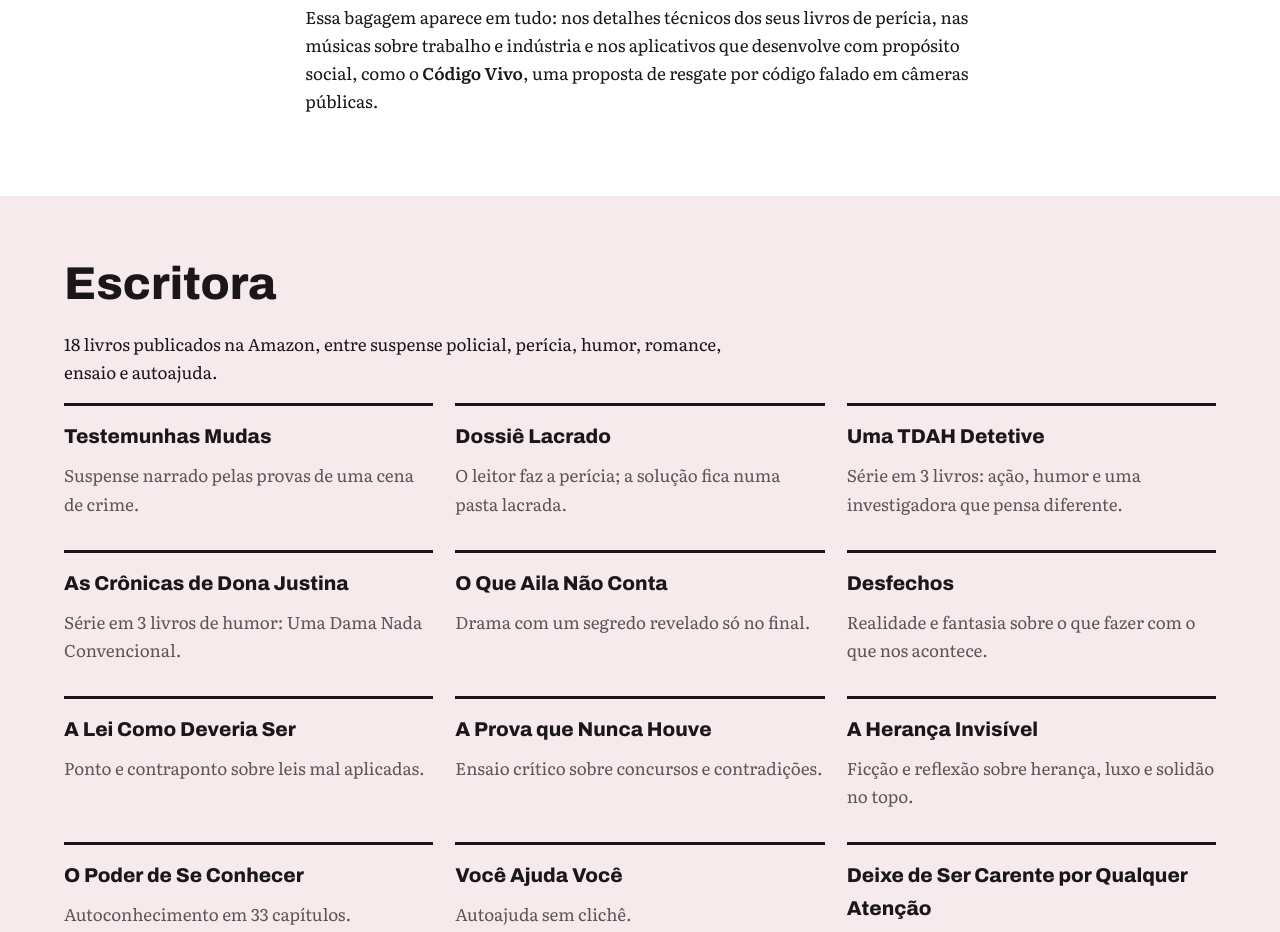
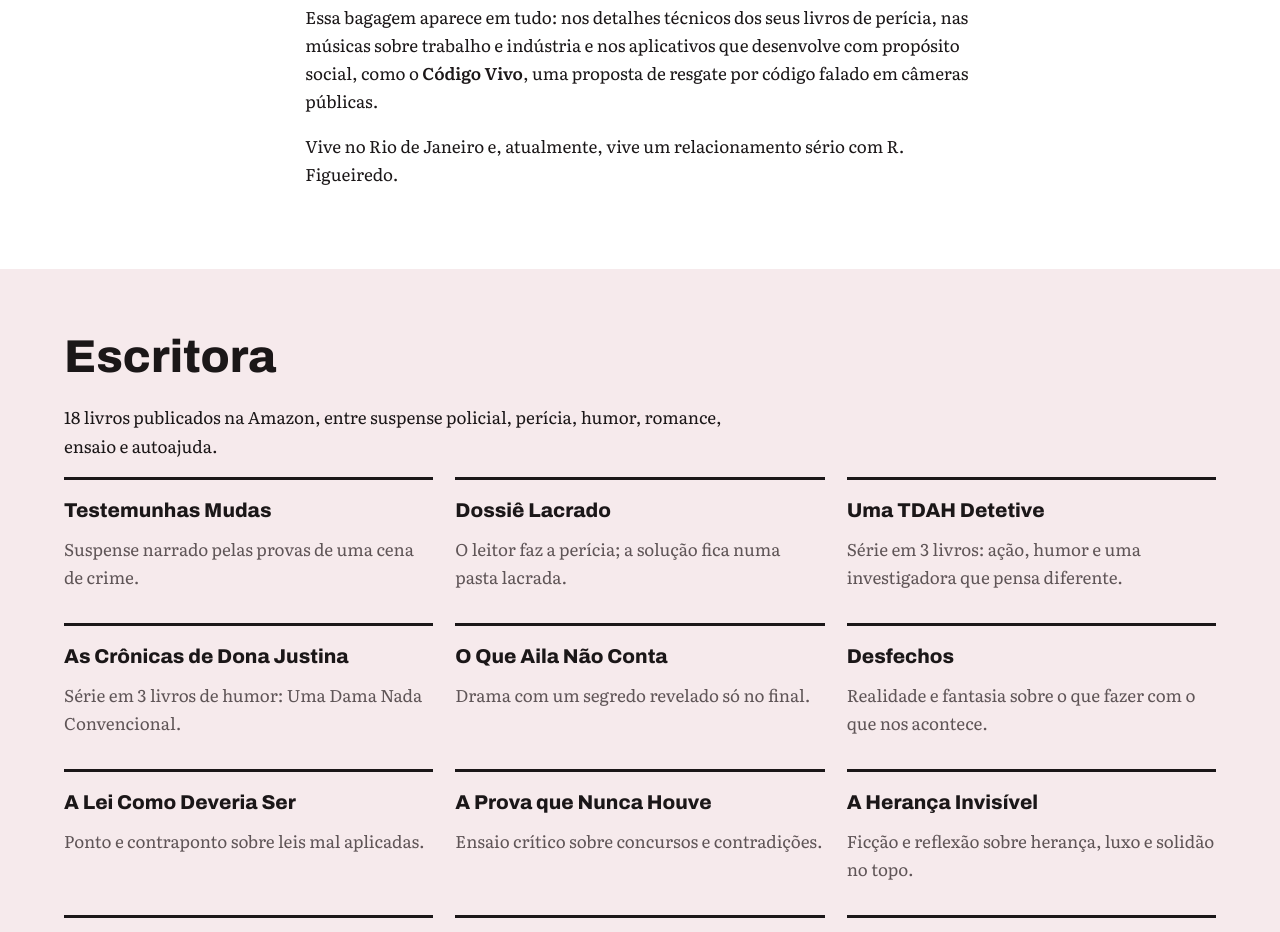
Before and after one commit to jamilediasmel-gif/site-jdmel, a plain HTML site: page index.html in a window 1280 px wide. Shown: the part 1740-2672 px from the top of the page. Drawn offline with Linux system fonts and the light colour scheme.

Commit message:
Biografia: relacionamento
Co-Authored-By: Claude Opus 5.5 <noreply@anthropic.com>
Claude-Session: https://claude.ai/code/session_012wKcZ1ws7vFoB2QyrUQbxV

```diff
--- a/index.html
+++ b/index.html
@@ -88,6 +88,7 @@ footer .wrap{display:flex;flex-wrap:wrap;justify-content:space-between;gap:12px}
   <p>Tudo o que cria leva a assinatura <strong>JD 110</strong>, a marca que identifica a autoria das suas obras e projetos.</p>
   <p>Se define como uma profissional “T”: aprofunda uma área e transita por muitas outras. Na indústria, atuou de 2013 a 2019 nas dependências da AGC Glass, multinacional do setor de vidros, em Guaratinguetá e Lorena (SP), numa empresa de caldeiraria subcontratada, na obra de construção da tremonha, estrutura que armazena e alimenta a matéria-prima do vidro. Também prestou serviços para a VDS dentro de uma usina siderúrgica, no regime de homem-hora, cobrindo plantões numa operação 24 horas. É formada em Traçador de Caldeiraria, Inspetor de Qualidade Dimensional e Soldagem por Arco Submerso, além de Análise de Dados, Assistente de Serviços em Comércio Exterior e Agente de Desenvolvimento Socioambiental. É piloto de drone.</p>
   <p>Essa bagagem aparece em tudo: nos detalhes técnicos dos seus livros de perícia, nas músicas sobre trabalho e indústria e nos aplicativos que desenvolve com propósito social, como o <strong>Código Vivo</strong>, uma proposta de resgate por código falado em câmeras públicas.</p>
+  <p>Vive no Rio de Janeiro e, atualmente, vive um relacionamento sério com R. Figueiredo.</p>
 </div></section>
 
 <section class="band alt" id="livros"><div class="wrap">
```
